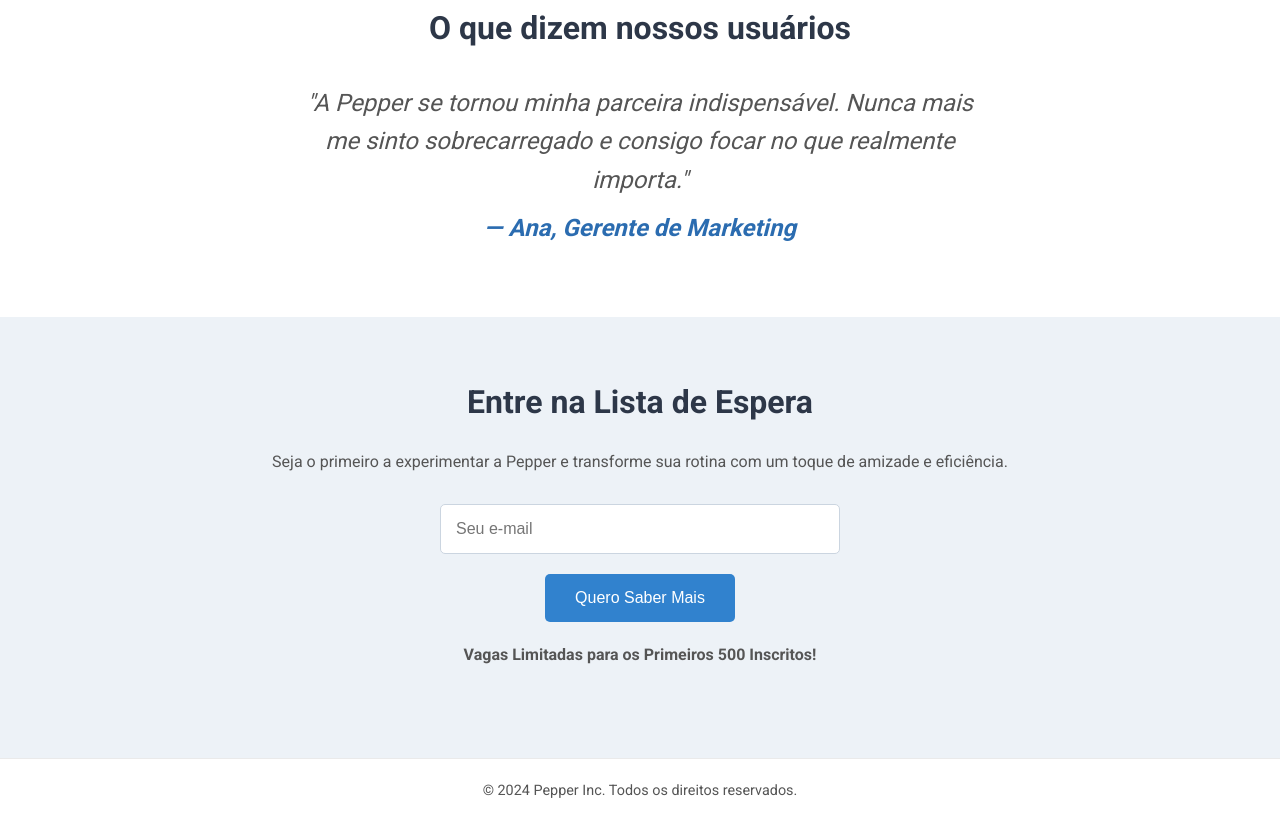
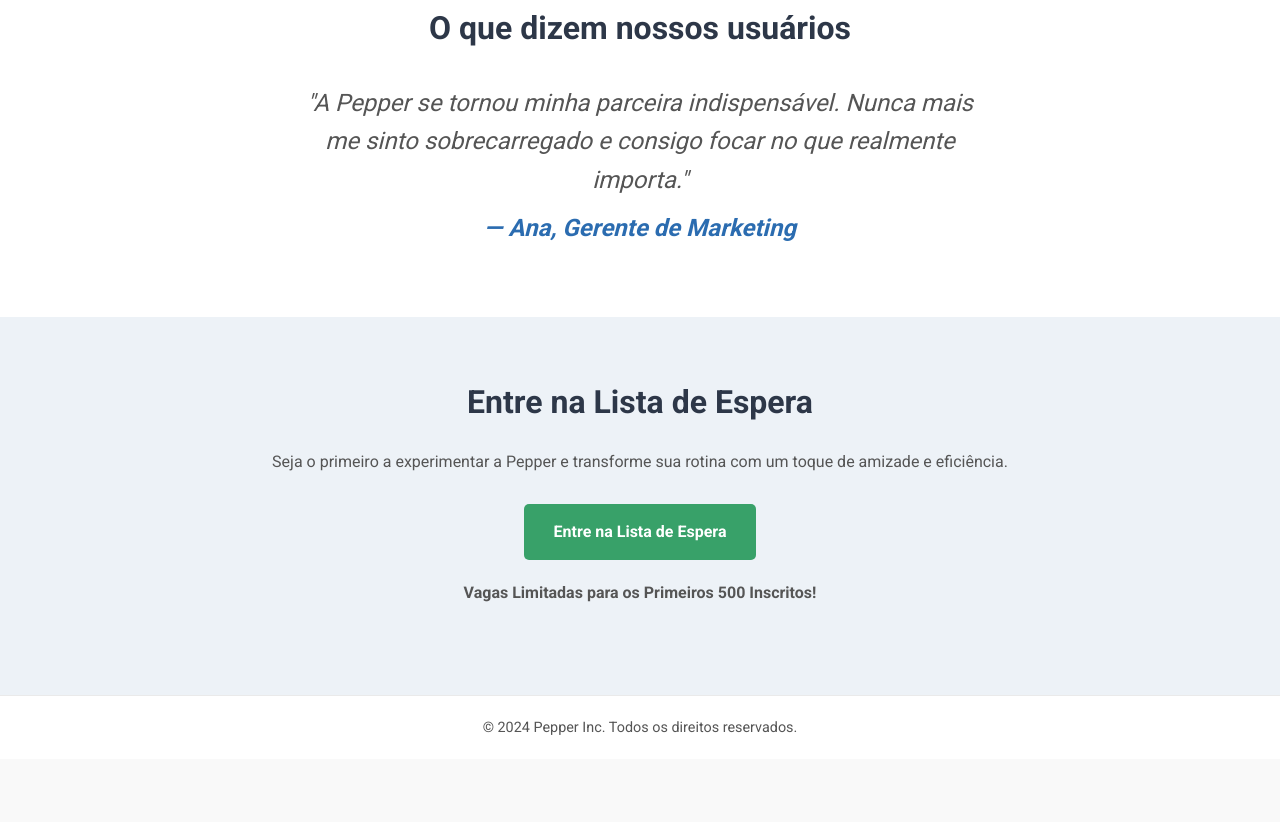
Before and after one commit to danielharagao/pepper_lista, a plain HTML site: page index.html in a window 1280 px wide. Shown: the part 1486-2308 px from the top of the page. After the commit the page ends 2245 px from the top, so only its background shows below. Drawn offline with nearby package versions, Linux system fonts and the light colour scheme.

```diff
--- a/index.html
+++ b/index.html
@@ -26,7 +26,7 @@
                 <h1>Simplifique Seu Dia com a Pepper</h1>
                 <h2>A sua amiga digital que cuida dos detalhes para você viver melhor.</h2>
                 <p>Imagine ter um amigo confiável que nunca esquece um compromisso, ajuda você a planejar seu futuro e está sempre lá para dar aquele toque amigo quando necessário. Com a Pepper, isso é realidade.</p>
-                <a href="#signup" class="cta-button">Entre na Lista de Espera</a>
+                <a href="https://tally.so/r/wgNl6P" class="cta-button">Entre na Lista de Espera</a>
             </div>
             <div class="hero-image" data-aos="fade-left">
                 <img src="main-image.png" alt="Ilustração da Pepper">
@@ -74,10 +74,13 @@
         <section class="signup" id="signup" data-aos="fade-up">
             <h3>Entre na Lista de Espera</h3>
             <p>Seja o primeiro a experimentar a Pepper e transforme sua rotina com um toque de amizade e eficiência.</p>
+            <!--
             <form action="#" method="POST" class="signup-form">
                 <input type="email" name="email" placeholder="Seu e-mail" required>
                 <button type="submit">Quero Saber Mais</button>
             </form>
+        -->
+            <a href="https://tally.so/r/wgNl6P" class="cta-button">Entre na Lista de Espera</a>
             <p class="urgent">Vagas Limitadas para os Primeiros 500 Inscritos!</p>
         </section>
     </main>
```
